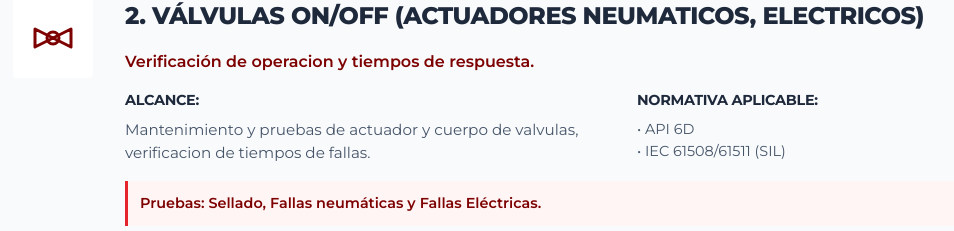
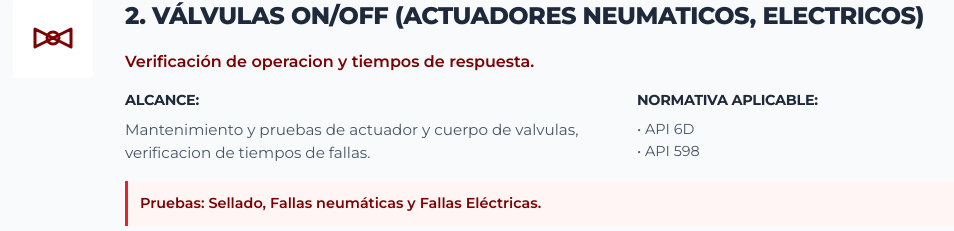
Before and after one commit to Proyectos-Nexatech/valve-quotation, a Next.js app: page / in a window 1280 px wide. Shown: the part 2862-3093 px from the top of the page, without its empty margins (75-1029 px from the left). Built offline with nearby package versions, Linux system fonts and the light colour scheme.

Commit message:
content: update normative for on-off valves to API-598

```diff
--- a/src/components/landing/Portfolio.tsx
+++ b/src/components/landing/Portfolio.tsx
@@ -88,7 +88,7 @@ export const Portfolio = () => {
                   <h4 style={{ fontSize: '0.9rem', fontWeight: 700, color: 'var(--color-slate-700)', textTransform: 'uppercase', marginBottom: '0.5rem' }}>Normativa Aplicable:</h4>
                   <ul style={{ color: 'var(--color-slate-600)', fontSize: '0.9rem', listStyle: 'none', padding: 0 }}>
                     <li>• API 6D</li>
-                    <li>• IEC 61508/61511 (SIL)</li>
+                    <li>• API 598</li>
                   </ul>
                 </div>
               </div>
```
